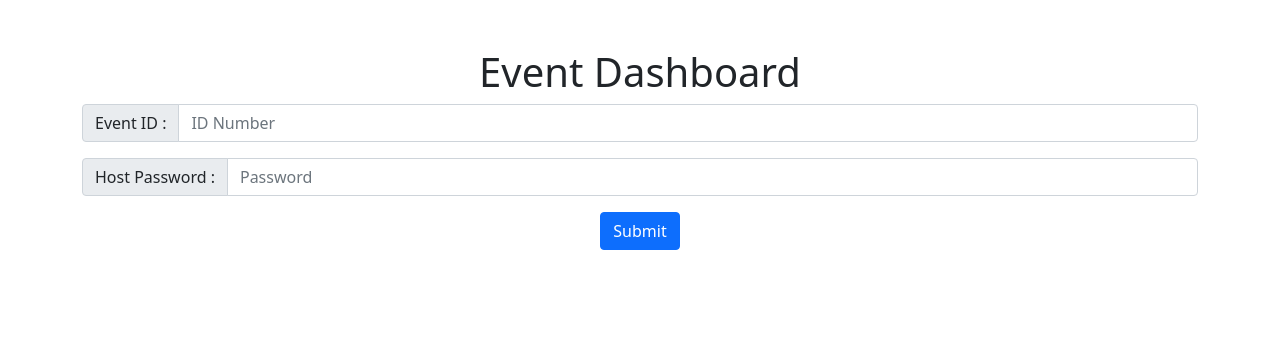
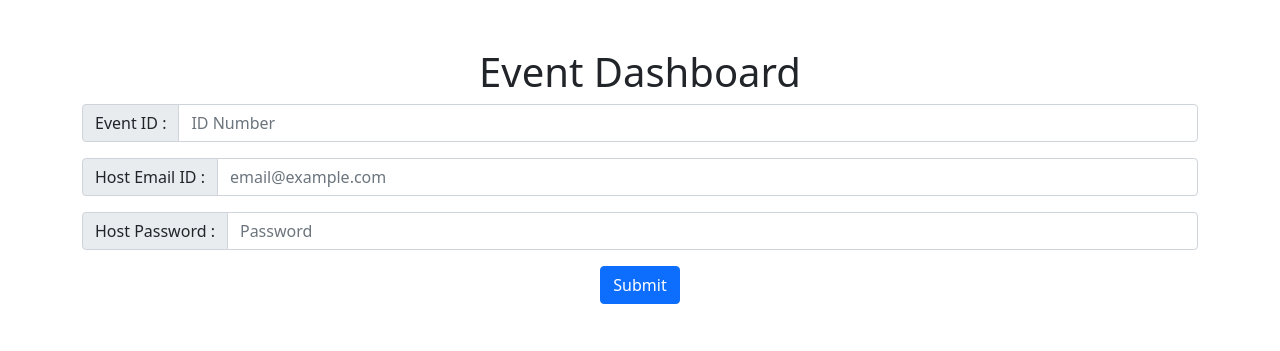
Before and after one commit to Parthmasala/WoC, a Django app: page /dashboard in a window 1280 px wide. Shown: the part 56-407 px from the top of the page. Run offline with Django 4.2, Linux system fonts and the light colour scheme.

Commit message:
phase 3
27-01-22

```diff
--- a/Event_Manager/Event_App/views.py
+++ b/Event_Manager/Event_App/views.py
@@ -5,12 +5,11 @@ from urllib import request
 from django.shortcuts import render , HttpResponse
 from datetime import datetime
 from Event_App.models import EventReg,ParticipantReg
-import datetime,time
+import datetime,time,os
 from django.core.mail import send_mail
 from django.conf import settings
 from django.contrib import messages
 from django.contrib.admin.widgets import AdminSplitDateTime, AdminDateWidget, AdminTimeWidget
-import os
 from twilio.rest import Client
 
 # Create your views here.
@@ -171,15 +170,13 @@ def dashboard(request):
         check = 0
         for event in event_detail:
             if str(event.id) == str(request.POST.get('event_id')):
-                if str(event.host_password) == str(request.POST.get('dashboard_password')):
-                    check = 1
-                    break
-                else:
-                    check = 0
-                    break
+                if str(event.host_email) == str(request.POST.get('dashboard_email')):
+                    if str(event.host_password) == str(request.POST.get('dashboard_password')):
+                        check = 1
+                        break
 
         if check == 0 :
-            messages.error(request, "Please enter proper ID and Password!")
+            messages.error(request, "Please enter proper ID , Email and Password!")
             return render(request , 'dashboard.html' )
         elif check == 1:
             try:
--- a/Event_Manager/templates/base.html
+++ b/Event_Manager/templates/base.html
@@ -54,6 +54,7 @@
         </div>
       </div>
     </nav>
+
     {% if messages %}
     {% for message in messages %}
     <div class="alert alert-primary {{ message.tags }} alert-dismissible fade show" role="alert">
--- a/Event_Manager/templates/dashboard.html
+++ b/Event_Manager/templates/dashboard.html
@@ -9,6 +9,11 @@
         <div class="input-group mb-3">
             <span class="input-group-text" id="basic-addon1">Event ID : </span>
             <input name="event_id" id="event_id" type="text" class="form-control" placeholder="ID Number" required>
+        </div>
+        <div class="input-group mb-3">
+            <span class="input-group-text" id="basic-addon1">Host Email ID : </span>
+            <input name="dashboard_email" id="dashboard_email" type="email" class="form-control"
+                placeholder="email@example.com" required>
         </div>
         <div class="input-group mb-3">
             <span class="input-group-text" id="basic-addon1">Host Password : </span>
```
Also changed, not shown: Event_Manager/db.sqlite3.
